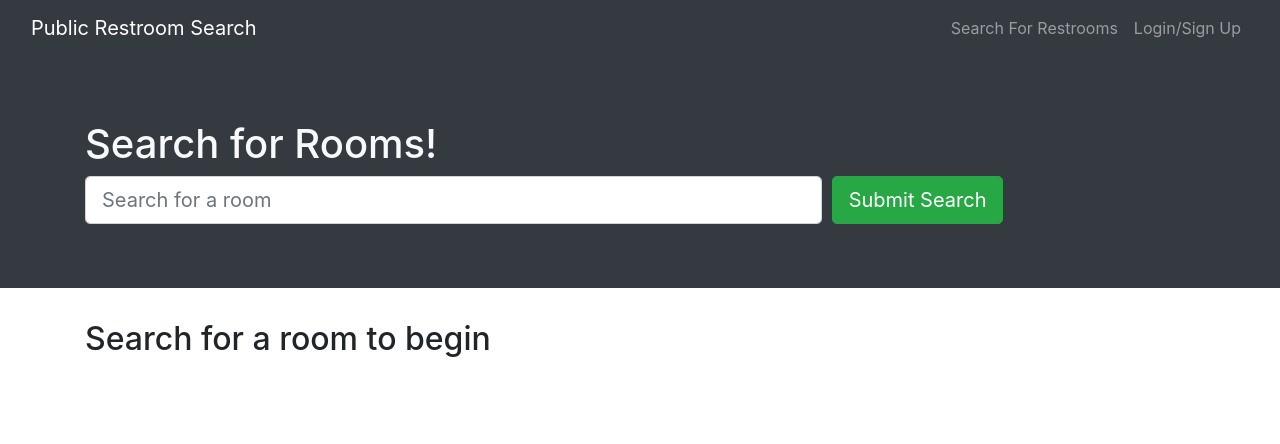
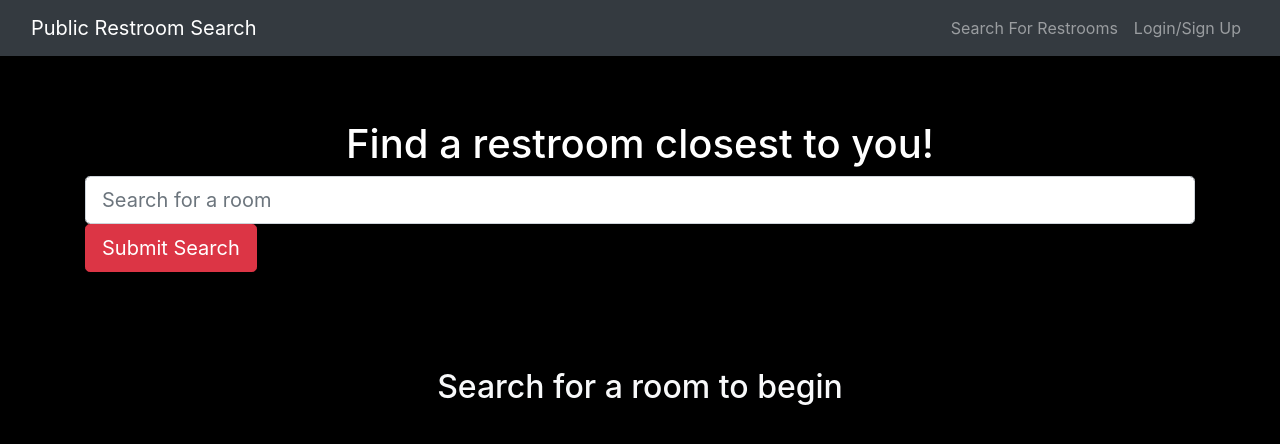
Before and after one commit to IanAdamPrice/when-ya-gotta-go, a React (Create React App) app in the folder client/: page / in a window 1280 px wide. Shown: the top 444 px of the page. Built offline with nearby package versions, Linux system fonts and the light colour scheme.

Commit message:
got json to save to roomdata

```diff
--- a/client/src/components/Navbar.js
+++ b/client/src/components/Navbar.js
@@ -27,7 +27,7 @@ const AppNavbar = () => {
               {Auth.loggedIn() ? (
                 <>
                   <Nav.Link as={Link} to='/saved'>
-                    See Your Books
+                    Your rooms
                   </Nav.Link>
                   <Nav.Link onClick={Auth.logout}>Logout</Nav.Link>
                 </>
--- a/client/src/index.css
+++ b/client/src/index.css
@@ -5,9 +5,18 @@ body {
     sans-serif;
   -webkit-font-smoothing: antialiased;
   -moz-osx-font-smoothing: grayscale;
+  background-color: black;
 }
 
 code {
   font-family: source-code-pro, Menlo, Monaco, Consolas, 'Courier New',
     monospace;
 }
+
+.jumbotron {
+  background-color: black;
+}
+
+h1 {
+  color: white;
+}
--- a/client/src/pages/SearchRooms.js
+++ b/client/src/pages/SearchRooms.js
@@ -17,23 +17,19 @@ import { saveRoomIds, getSavedRoomIds } from '../utils/localStorage';
 import Auth from '../utils/auth';
 
 const SearchRooms = () => {
-  // create state for holding returned google api data
   const [searchedRooms, setSearchedRooms] = useState([]);
-  // create state for holding our search field data
+
   const [searchInput, setSearchInput] = useState('');
 
-  // create state to hold saved bookId values
   const [savedRoomIds, setSavedRoomIds] = useState(getSavedRoomIds());
 
   const [saveRoom, {error}] = useMutation(SAVE_ROOM);
 
-  // set up useEffect hook to save `savedBookIds` list to localStorage on component unmount
-  // learn more here: https://reactjs.org/docs/hooks-effect.html#effects-with-cleanup
+
   useEffect(() => {
     return () => saveRoomIds(savedRoomIds);
   });
 
-  // create method to search for books and set state on form submit
   const handleFormSubmit = async (event) => {
     event.preventDefault();
 
@@ -43,20 +39,30 @@ const SearchRooms = () => {
 
     try {
       const response = await fetch(
-        `https://www.refugerestrooms.org/api/v1/restrooms/search?page=1&per_page=10&offset=0&query=${searchInput}`
+        `https://www.refugerestrooms.org/api/v1/restrooms/search?per_page=10&query=${searchInput}`
       );
 
       if (!response.ok) {
         throw new Error('something went wrong!');
       }
 
-      const { items } = await response.json();
+      const items  = await response.json();
+      console.log(items)
+      console.log(searchInput)
 
-      const roomData = items.map((restroom) => ({
-        roomId: restroom.restroom_id,
-        name: restroom.restroom.name,
+      const roomData = items.map((restrooms) => ({
+        roomId: restrooms.id,
+        name: restrooms.name,
+        street: restrooms.street,
+        city: restrooms.city,
+        state: restrooms.state,
+        accessible: restrooms.accessible,
+        unisex: restrooms.unisex,
+        direction: restrooms.directions,
+        comment: restrooms.comment
       }));
 
+      console.log(roomData)
       setSearchedRooms(roomData);
       setSearchInput('');
     } catch (err) {
@@ -64,12 +70,9 @@ const SearchRooms = () => {
     }
   };
 
-  // create function to handle saving a book to our database
   const handleSaveRoom = async (roomId) => {
-    // find the book in `searchedBooks` state by the matching id
-    const roomToSave = searchedRooms.find((room) => room.roomId === roomId);
+    const roomToSave = searchedRooms.find((restrooms) => restrooms.roomId === roomId);
 
-    // get token
     const token = Auth.loggedIn() ? Auth.getToken() : null;
 
     if (!token) {
@@ -89,12 +92,12 @@ const SearchRooms = () => {
 
   return (
     <>
-      <Jumbotron fluid className="text-light bg-dark">
+      <Jumbotron fluid className="jumbotron">
         <Container>
-          <h1>Search for Rooms!</h1>
+          <h1 className='text-center'>Find a restroom closest to you!</h1>
           <Form onSubmit={handleFormSubmit}>
             <Form.Row>
-              <Col xs={12} md={8}>
+              <Col xs={12} md={12}>
                 <Form.Control
                   name="searchInput"
                   value={searchInput}
@@ -104,8 +107,8 @@ const SearchRooms = () => {
                   placeholder="Search for a room"
                 />
               </Col>
-              <Col xs={12} md={4}>
-                <Button type="submit" variant="success" size="lg">
+              <Col xs={12} md={12}>
+                <Button type="submit" variant="danger" size="lg">
                   Submit Search
                 </Button>
               </Col>
@@ -114,20 +117,20 @@ const SearchRooms = () => {
         </Container>
       </Jumbotron>
 
-      <Container>
-        <h2>
+      <Container className="container text-light">
+        <h2 className='text-center'>
           {searchedRooms.length
-            ? `Viewing ${searchedRooms.length} results:`
+            ? `Here are ${searchedRooms.length} restrooms around you!:`
             : 'Search for a room to begin'}
         </h2>
-        <CardColumns>
+        <CardColumns className="bg-dark">
           {searchedRooms.map((room) => {
             return (
               <Card key={room.roomId} border="dark">
-                <Card.Body>
-                  <Card.Title>{room.title}</Card.Title>
-                  <p className="small">Authors: {room.authors}</p>
-                  <Card.Text>{room.description}</Card.Text>
+                <Card.Body className='text-primary'>
+                  <Card.Title>{room.name}</Card.Title>
+                  <p className="small">Address: {room.street}</p>
+                  <Card.Text>{room.city}</Card.Text>
                   {Auth.loggedIn() && (
                     <Button
                       disabled={savedRoomIds?.some(
@@ -138,7 +141,7 @@ const SearchRooms = () => {
                     >
                       {savedRoomIds?.some((savedId) => savedId === room.roomId)
                         ? 'Room Already Saved!'
-                        : 'Save This ROom!'}
+                        : 'Save This Room!'}
                     </Button>
                   )}
                 </Card.Body>
```
